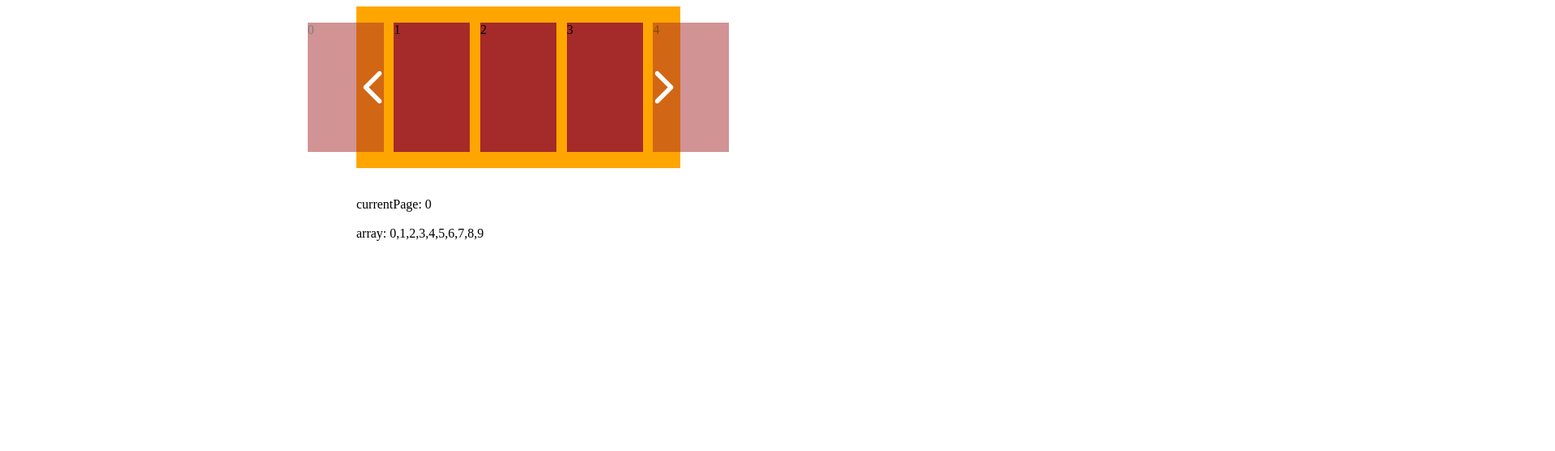
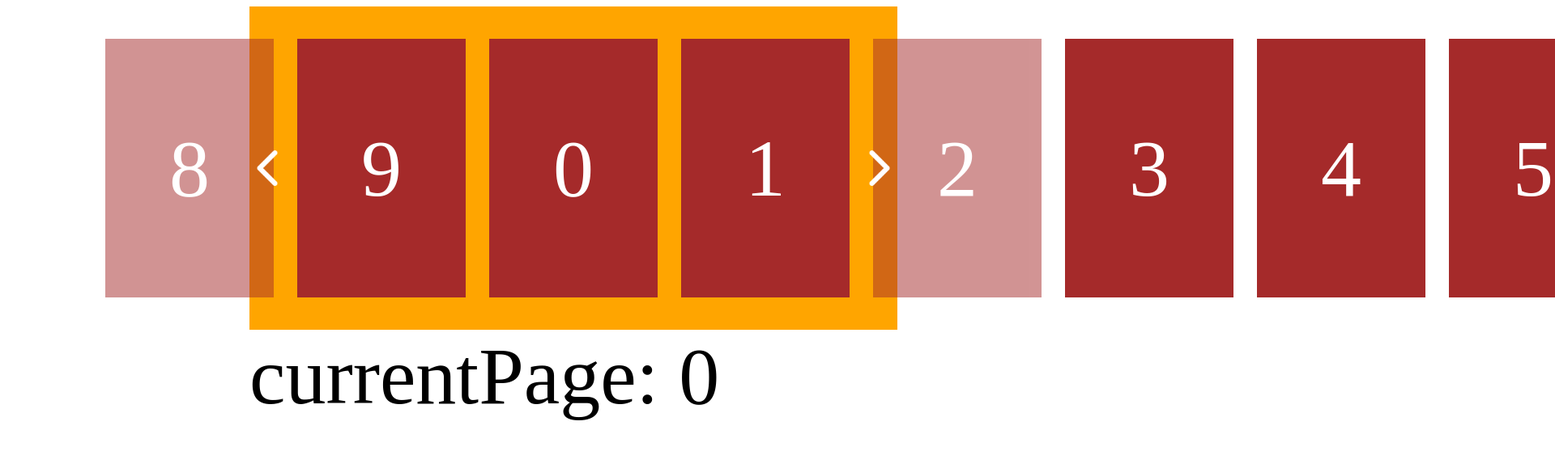
Before and after one commit to violaocatolico/cifras, a React (Create React App) app: page / in a window 1280 px wide. Shown: the top 558 px of the page at 81% size, 1920 px wide, since content can reach past the window. Built offline with nearby package versions, Linux system fonts and the light colour scheme.

Commit message:
Lógica de rotações funcional

```diff
--- a/src/app/components/carousel.js
+++ b/src/app/components/carousel.js
@@ -6,10 +6,11 @@ const animTime = 0.5;
 
 const PageExample = styled.div`
   position: relative;
-  margin: 0 auto;
-  width: 400px;
-  height: 200px;
+  margin: 0 300px;
+  width: 800px;
+  height: 400px;
   background-color: orange;
+  font-size: 100px;
 `;
 
 const Container = styled.div`
@@ -40,6 +41,10 @@ const SlidersTrack = styled.div`
 
 const SlidePage = styled.div`
   flex-shrink: 0;
+  display: flex;
+  align-items: center;
+  justify-content: center;
+  color: white;
 
   background-color: brown;
   width: ${props => props.pageSize}px;
@@ -110,7 +115,7 @@ const Carousel = () => {
           e.preventDefault();
 
           if (currentPage === 0) {
-            setCurrentPage(4);
+            setCurrentPage(array.length -1);
           } else {
             setCurrentPage(currentPage - 1);
           }
@@ -118,20 +123,13 @@ const Carousel = () => {
         }} />
         <SlidersContainer ref={slidersContainerRef} dimensions={dimensions}>
           <SlidersTrack>
-
-            <SlidePage pageCss={pageCss(0, currentPage, (containerSize / 3))} key={0} pageSize={pageSize} marginSize={marginSize}>{array[0]}</SlidePage>
-            <SlidePage pageCss={pageCss(1, currentPage, (containerSize / 3))} key={1} pageSize={pageSize} marginSize={marginSize}>{array[1]}</SlidePage>
-            <SlidePage pageCss={pageCss(2, currentPage, (containerSize / 3))} key={2} pageSize={pageSize} marginSize={marginSize}>{array[2]}</SlidePage>
-            <SlidePage pageCss={pageCss(3, currentPage, (containerSize / 3))} key={3} pageSize={pageSize} marginSize={marginSize}>{array[3]}</SlidePage>
-            <SlidePage pageCss={pageCss(4, currentPage, (containerSize / 3))} key={4} pageSize={pageSize} marginSize={marginSize}>{array[4]}</SlidePage>
-
-
+            {array.map((item, index) => (
+              <SlidePage className={getClassName(index, currentPage, array.length)} pageCss={pageCss(index, currentPage, (containerSize / 3))} key={index} pageSize={pageSize} marginSize={marginSize}>{array[index]}</SlidePage>
+            ))}
           </SlidersTrack>
         </SlidersContainer>
         <ArrowRight href="#" onClick={(e) => {
-          e.preventDefault();
-
-          if (currentPage === 4) {
+          if (currentPage === array.length - 1) {
             setCurrentPage(0);
           } else {
             setCurrentPage(currentPage + 1);
@@ -139,18 +137,45 @@ const Carousel = () => {
         }} />
       </Container>
 
-      <br /><br />
+
       { `currentPage: ${currentPage}` }
 
-      <br /><br />
-      { `array: ${array}` }
 
     </PageExample>
   );
 }
 
+let rotateLeft = (array) => {
+  let result = [...array.slice(1, array.length), array[0]];
+  return result;
+}
+
+let rotateRight = (array) => {
+  let result = [array[array.length -1], ...array.slice(0, array.length -1)];
+  return result;
+}
+
 const getPosition = (currentPage, totalItems, thisPage) => {
-  return (currentPage + totalItems + thisPage) % totalItems;
+  let tmpArray = Array.from(Array(totalItems).keys());
+
+  // Começa rotacionado duas vezes pra direita
+  tmpArray = rotateRight(tmpArray);
+  tmpArray = rotateRight(tmpArray);
+
+  for (let i = 0; i < currentPage; i++) {
+    tmpArray = rotateLeft(tmpArray);
+  }
+
+  let resultPosition;
+  for (let i = 0; i < tmpArray.length; i++) {
+    if (tmpArray[i] === thisPage) {
+      resultPosition = i;
+      break;
+    }
+  }
+
+  /*console.log(`currentPage: ${currentPage}, thisPage: ${thisPage}, pos: ${resultPosition}`);*/
+  return resultPosition;
 }
 
 const getLeftByPosition = (position, pageSize) => {
@@ -158,8 +183,7 @@ const getLeftByPosition = (position, pageSize) => {
 }
 
 const pageCss = (thisPage, currentPage, pageSize) => {
-  const leftRightAuxItems = 2;
-  const totalItems = shownItems + leftRightAuxItems;
+  const totalItems = 10;
 
   let position = getPosition(currentPage, totalItems, thisPage);
   let left = getLeftByPosition(position, pageSize);
@@ -170,4 +194,12 @@ const pageCss = (thisPage, currentPage, pageSize) => {
   };
 }
 
+const getClassName = (position, currentPage, total) => {
+  let calculatedPosition = (2 - currentPage);
+  if (position === calculatedPosition) {
+    return '';
+    // return 'currentCenterPage';
+  }
+}
+
 export default Carousel;
```
